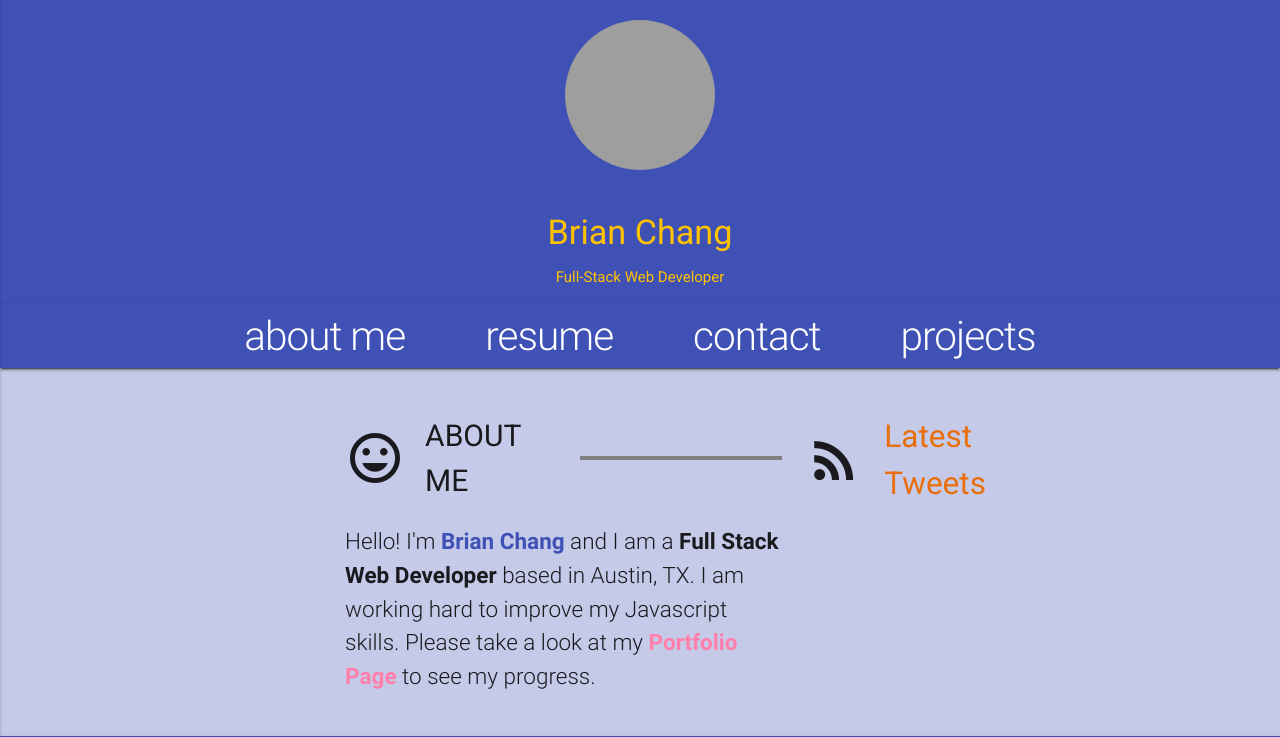
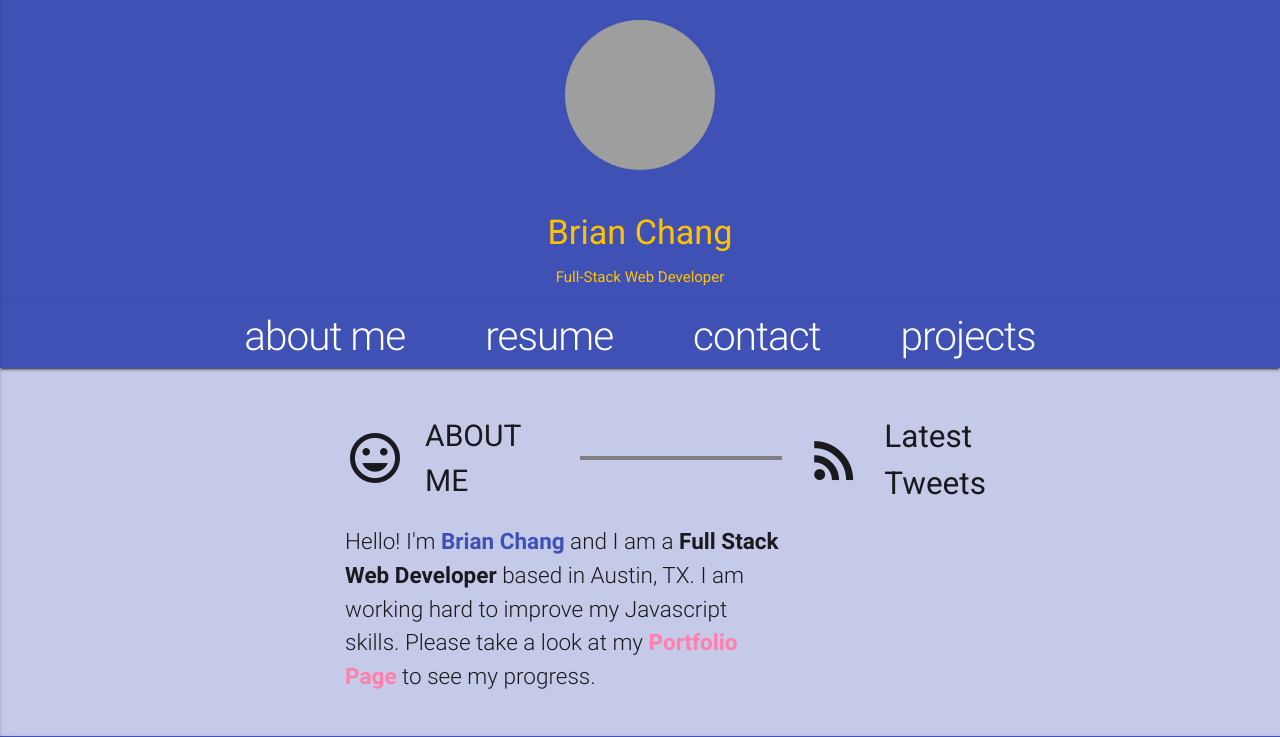
Before and after one commit to gitbchang/material-portfolio, a PHP site: page /aboutme.html in a window 1280 px wide. Shown: the top 737 px of the page. Run offline with PHP 8.4, Linux system fonts and the light colour scheme; some libraries are stand-ins or nearby versions; grey boxes are pictures that could not be loaded.

Commit message:
twitter title color

```diff
--- a/css/material.css
+++ b/css/material.css
@@ -78,7 +78,7 @@ header nav ul li a {
 #about-twitter{
     font-size: 2.1em;
     margin-left: 20px;
-    color: #E86F0C;
+    /*color: #E86F0C;*/
 }
 
 #about-info {
```
